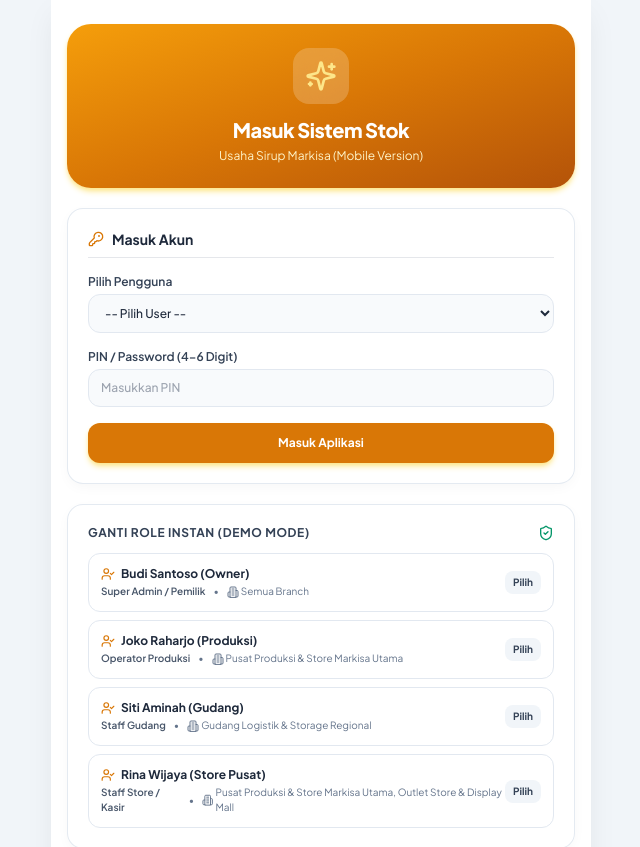
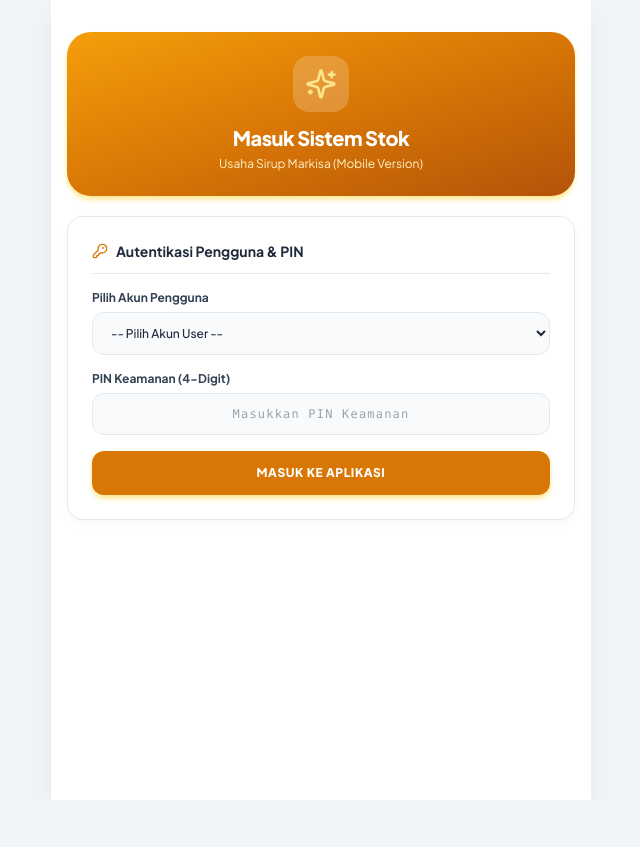
Before and after one commit to digiasha-corp/digimarkisa, a Next.js app: page /login in a window 1280 px wide. Shown: the top 847 px of the page, without its empty margins (319-959 px from the left). After the commit the page ends 800 px from the top, so only its background shows below. Built offline with nearby package versions, Linux system fonts and the light colour scheme.

Commit message:
remove-instant-role-switcher

```diff
--- a/src/app/login/page.tsx
+++ b/src/app/login/page.tsx
@@ -2,16 +2,15 @@
 
 import React, { useEffect, useState } from 'react';
 import { useRouter } from 'next/navigation';
-import { getUserList, getRoleList, getBranchList, initializeStorageIfNeeded } from '@/lib/storage';
+import { getUserList, getRoleList, initializeStorageIfNeeded } from '@/lib/storage';
 import { switchUserAccount, getCurrentAuth } from '@/lib/auth-store';
-import { User, Role, Branch } from '@/lib/types';
-import { UserCheck, ShieldCheck, Building2, KeyRound, Sparkles } from 'lucide-react';
+import { User, Role } from '@/lib/types';
+import { KeyRound, Sparkles, Lock } from 'lucide-react';
 
 export default function LoginPage() {
   const router = useRouter();
   const [users, setUsers] = useState<User[]>([]);
   const [roles, setRoles] = useState<Role[]>([]);
-  const [branches, setBranches] = useState<Branch[]>([]);
   const [selectedUserId, setSelectedUserId] = useState<string>('');
   const [pinInput, setPinInput] = useState<string>('');
   const [errorMsg, setErrorMsg] = useState<string>('');
@@ -20,11 +19,9 @@ export default function LoginPage() {
     initializeStorageIfNeeded();
     const uList = getUserList().filter(u => u.isAktif);
     const rList = getRoleList();
-    const bList = getBranchList();
 
     setUsers(uList);
     setRoles(rList);
-    setBranches(bList);
 
     const active = getCurrentAuth().user;
     if (active) {
@@ -38,12 +35,17 @@ export default function LoginPage() {
 
     const user = users.find(u => u.id === selectedUserId);
     if (!user) {
-      setErrorMsg('Pilih pengguna terlebih dahulu.');
+      setErrorMsg('Silakan pilih akun pengguna terlebih dahulu.');
+      return;
+    }
+
+    if (!pinInput) {
+      setErrorMsg('Silakan masukkan 4-digit PIN keamanan Anda.');
       return;
     }
 
     if (user.pin && user.pin !== pinInput) {
-      setErrorMsg('PIN yang dimasukkan salah.');
+      setErrorMsg('PIN yang Anda masukkan salah. Silakan coba lagi.');
       return;
     }
 
@@ -52,14 +54,8 @@ export default function LoginPage() {
     router.push('/');
   };
 
-  const handleQuickSwitch = (user: User) => {
-    switchUserAccount(user.id);
-    window.dispatchEvent(new Event('userSwitched'));
-    router.push('/');
-  };
-
   return (
-    <div className="py-2 space-y-5">
+    <div className="py-4 space-y-5">
       {/* Header Banner */}
       <div className="text-center bg-gradient-to-br from-amber-500 via-amber-600 to-amber-700 text-white rounded-3xl p-6 shadow-md shadow-amber-200">
         <div className="inline-flex p-3 bg-white/20 backdrop-blur-md rounded-2xl mb-3">
@@ -70,30 +66,31 @@ export default function LoginPage() {
       </div>
 
       {/* Main Login Form */}
-      <div className="glass-card rounded-2xl p-5 space-y-4">
-        <h3 className="text-sm font-bold text-slate-800 flex items-center gap-2 border-b pb-2">
-          <KeyRound className="w-4 h-4 text-amber-600" /> Masuk Akun
+      <div className="glass-card rounded-2xl p-6 space-y-4">
+        <h3 className="text-sm font-bold text-slate-800 flex items-center gap-2 border-b pb-3">
+          <KeyRound className="w-4 h-4 text-amber-600" /> Autentikasi Pengguna & PIN
         </h3>
 
         {errorMsg && (
-          <div className="p-3 bg-rose-50 border border-rose-200 text-rose-700 text-xs rounded-xl font-medium">
-            ⚠️ {errorMsg}
+          <div className="p-3 bg-rose-50 border border-rose-200 text-rose-700 text-xs rounded-xl font-bold flex items-center gap-2">
+            <Lock className="w-4 h-4 text-rose-600 flex-shrink-0" />
+            <span>{errorMsg}</span>
           </div>
         )}
 
         <form onSubmit={handleLogin} className="space-y-4">
           <div>
-            <label className="block text-xs font-semibold text-slate-700 mb-1">Pilih Pengguna</label>
+            <label className="block text-xs font-bold text-slate-700 mb-1.5">Pilih Akun Pengguna</label>
             <select
               value={selectedUserId}
               onChange={e => {
                 setSelectedUserId(e.target.value);
-                const u = users.find(x => x.id === e.target.value);
-                if (u) setPinInput(u.pin);
+                setPinInput('');
+                setErrorMsg('');
               }}
-              className="w-full px-3 py-2.5 bg-slate-50 border border-slate-200 rounded-xl text-xs font-medium text-slate-800 focus:ring-2 focus:ring-amber-500 outline-none"
+              className="w-full px-3.5 py-3 bg-slate-50 border border-slate-200 rounded-xl text-xs font-medium text-slate-800 focus:ring-2 focus:ring-amber-500 outline-none"
             >
-              <option value="">-- Pilih User --</option>
+              <option value="">-- Pilih Akun User --</option>
               {users.map(u => {
                 const role = roles.find(r => r.id === u.roleId);
                 return (
@@ -106,69 +103,27 @@ export default function LoginPage() {
           </div>
 
           <div>
-            <label className="block text-xs font-semibold text-slate-700 mb-1">PIN / Password (4-6 Digit)</label>
+            <label className="block text-xs font-bold text-slate-700 mb-1.5">PIN Keamanan (4-Digit)</label>
             <input
               type="password"
-              placeholder="Masukkan PIN"
+              maxLength={6}
+              placeholder="Masukkan PIN Keamanan"
               value={pinInput}
-              onChange={e => setPinInput(e.target.value)}
-              className="w-full px-3 py-2.5 bg-slate-50 border border-slate-200 rounded-xl text-xs font-medium text-slate-800 focus:ring-2 focus:ring-amber-500 outline-none"
+              onChange={e => {
+                setPinInput(e.target.value);
+                setErrorMsg('');
+              }}
+              className="w-full px-3.5 py-3 bg-slate-50 border border-slate-200 rounded-xl text-xs font-mono text-slate-800 focus:ring-2 focus:ring-amber-500 outline-none tracking-widest text-center"
             />
           </div>
 
           <button
             type="submit"
-            className="w-full py-3 bg-amber-600 hover:bg-amber-700 text-white font-bold text-xs rounded-xl shadow-md shadow-amber-200 active:scale-95 transition-all"
+            className="w-full py-3.5 bg-amber-600 hover:bg-amber-700 text-white font-black text-xs rounded-xl shadow-md shadow-amber-200 active:scale-95 transition-all uppercase tracking-wider"
           >
-            Masuk Aplikasi
+            Masuk Ke Aplikasi
           </button>
         </form>
-      </div>
-
-      {/* Quick Demo Role Switcher */}
-      <div className="glass-card rounded-2xl p-5 space-y-3">
-        <h3 className="text-xs font-bold text-slate-700 uppercase tracking-wider flex items-center justify-between">
-          <span>Ganti Role Instan (Demo Mode)</span>
-          <ShieldCheck className="w-4 h-4 text-emerald-600" />
-        </h3>
-
-        <div className="space-y-2">
-          {users.map(u => {
-            const role = roles.find(r => r.id === u.roleId);
-            const assignedText =
-              u.assignedBranchIds === 'ALL'
-                ? 'Semua Branch'
-                : branches
-                    .filter(b => u.assignedBranchIds.includes(b.id))
-                    .map(b => b.namaBranch)
-                    .join(', ');
-
-            return (
-              <button
-                key={u.id}
-                onClick={() => handleQuickSwitch(u)}
-                className="w-full text-left p-3 rounded-xl border border-slate-200 bg-white hover:border-amber-400 hover:bg-amber-50/50 transition-all flex items-center justify-between group"
-              >
-                <div>
-                  <div className="text-xs font-bold text-slate-800 group-hover:text-amber-800 flex items-center gap-1.5">
-                    <UserCheck className="w-3.5 h-3.5 text-amber-600" />
-                    {u.nama}
-                  </div>
-                  <div className="text-[10px] text-slate-500 flex items-center gap-2 mt-0.5">
-                    <span className="font-semibold text-slate-600">{role?.namaRole}</span>
-                    <span>•</span>
-                    <span className="flex items-center gap-0.5 text-slate-500">
-                      <Building2 className="w-3 h-3" /> {assignedText}
-                    </span>
-                  </div>
-                </div>
-                <span className="text-[10px] font-bold px-2 py-1 bg-slate-100 text-slate-700 rounded-lg group-hover:bg-amber-600 group-hover:text-white transition-all">
-                  Pilih
-                </span>
-              </button>
-            );
-          })}
-        </div>
       </div>
     </div>
   );
```
